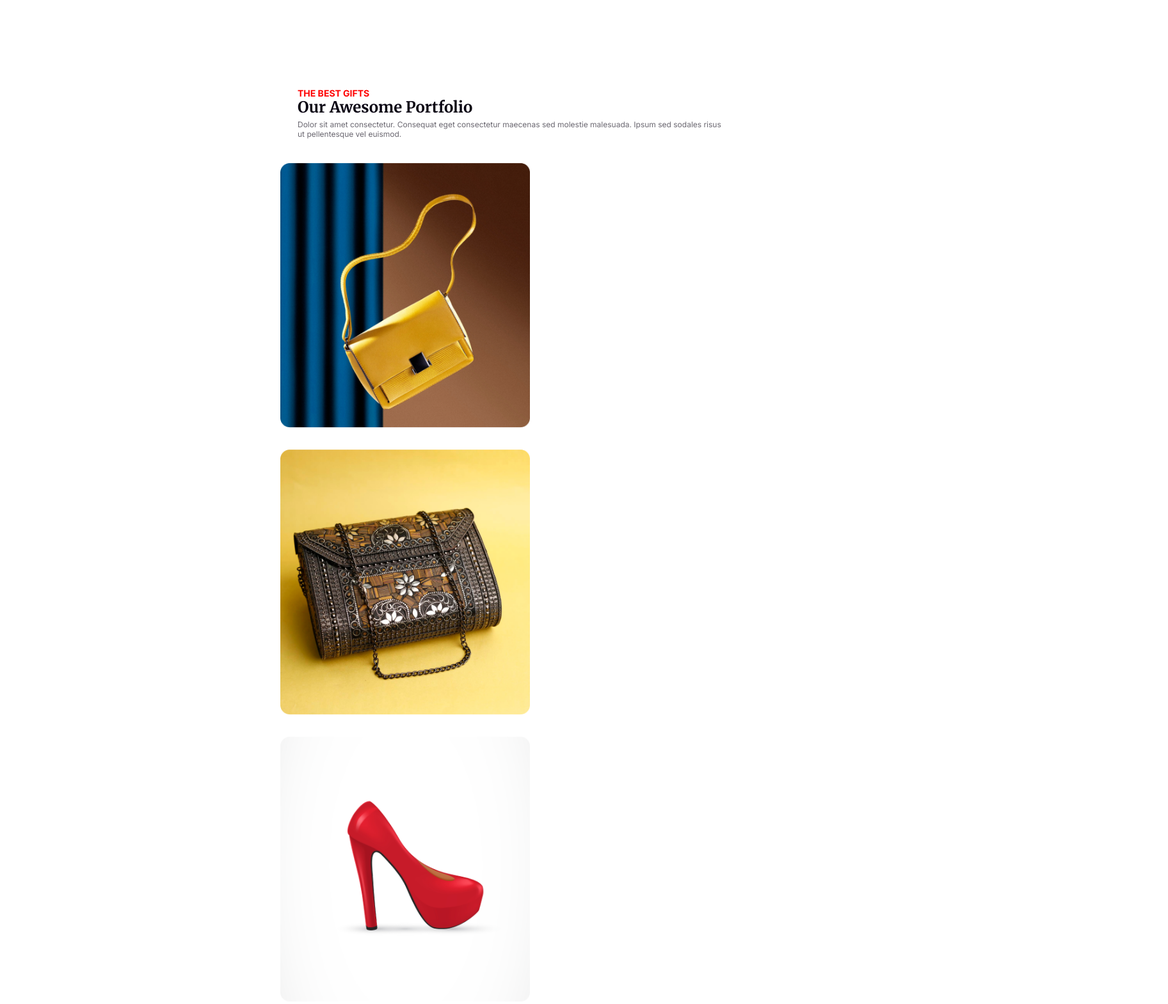
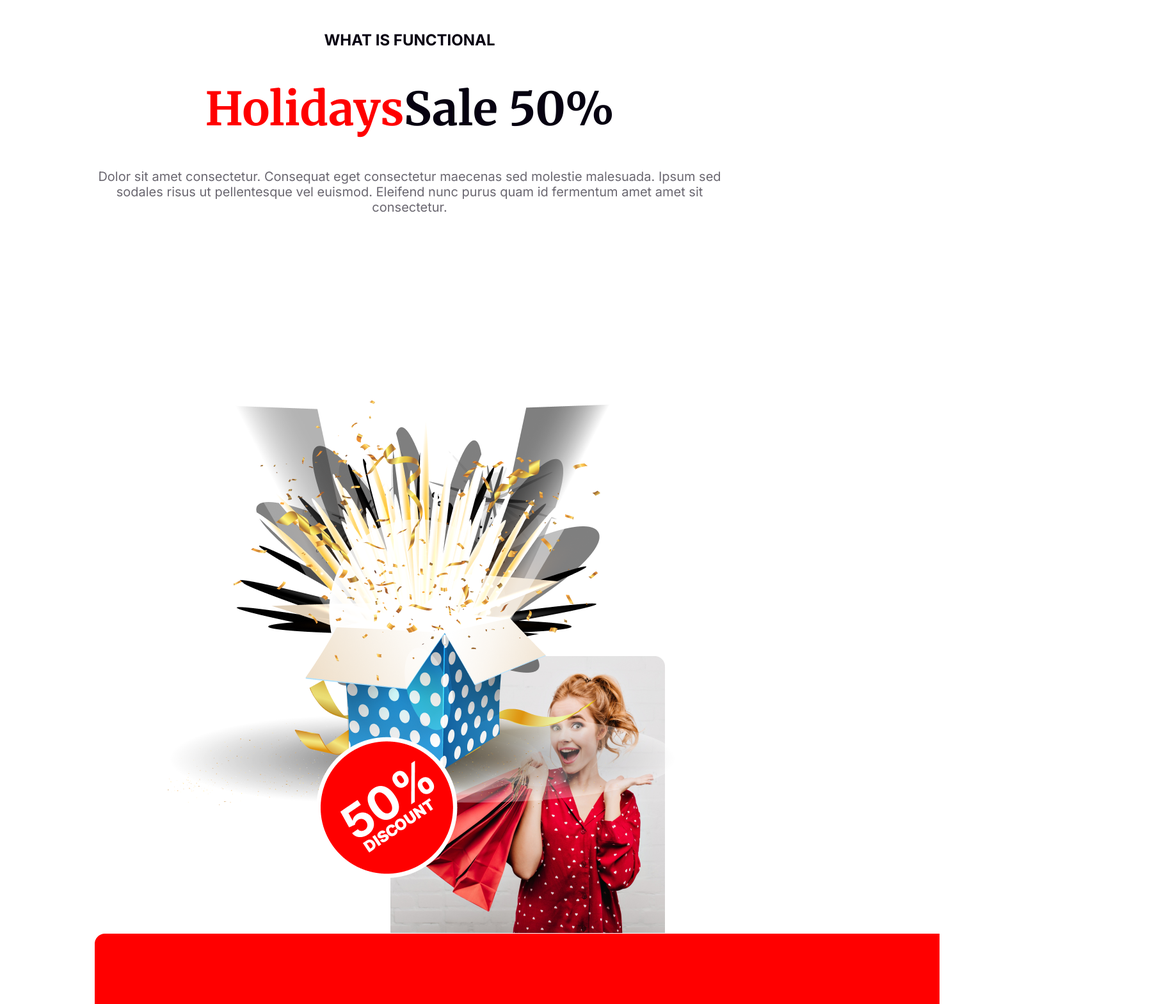
Before and after one commit to sujon-ahmed-WD/new-year, a plain HTML site: page new-year/index.html in a window 1280 px wide. Shown: the part 3620-5190 px from the top of the page at 64% size, 1825 px wide, since content can reach past the window. Drawn offline with Linux system fonts and the light colour scheme.

Commit message:
final commit

```diff
--- a/new-year/index.html
+++ b/new-year/index.html
@@ -1,18 +1,23 @@
 <!DOCTYPE html>
 <html lang="en">
+
 <head>
    <meta charset="UTF-8">
    <meta name="viewport" content="width=device-width, initial-scale=1.0">
 
    <link rel="preconnect" href="https://fonts.googleapis.com">
    <link rel="preconnect" href="https://fonts.gstatic.com" crossorigin>
-<link href="https://fonts.googleapis.com/css2?family=Merriweather:ital,wght@0,300;0,400;0,700;1,300&display=swap" rel="stylesheet">
+   <link href="https://fonts.googleapis.com/css2?family=Merriweather:ital,wght@0,300;0,400;0,700;1,300&display=swap"
+      rel="stylesheet">
    <link rel="preconnect" href="https://fonts.googleapis.com">
    <link rel="preconnect" href="https://fonts.gstatic.com" crossorigin>
-<link href="https://fonts.googleapis.com/css2?family=Inter:wght@100;200;300;400;700&family=Merriweather:ital,wght@0,300;0,400;0,700;1,300&display=swap" rel="stylesheet">
+   <link
+      href="https://fonts.googleapis.com/css2?family=Inter:wght@100;200;300;400;700&family=Merriweather:ital,wght@0,300;0,400;0,700;1,300&display=swap"
+      rel="stylesheet">
    <link rel="stylesheet" href="../style/of.css">
    <title>new try</title>
 </head>
+
 <body>
    <header>
       <nav>
@@ -28,34 +33,49 @@
       <div class="welcome">
          <div>
             <h1>Welcome to <br> midnight party</h1>
-         <p>Dolor sit amet consectetur. Consequat eget consectetur maecenas sed molestie <br> malesuada. Ipsum sed sodales risus ut pellentesque vel euismod. </p>
+            <p>Dolor sit amet consectetur. Consequat eget consectetur maecenas sed molestie <br> malesuada. Ipsum sed
+               sodales risus ut pellentesque vel euismod. </p>
             <button>Join Now</button>
          </div>
          <img src="../pic/4stp.png" alt="">
       </div>
       <div class="bor">
-         <h1 ><span class="rad">Place:</span> New Park Hotel</h1>
-         <h1 ><span class="rad">Date:</span> 31 December Night 2023</h1>
-         <h1 ><span class="rad">Time:</span> Evening 7.30 pm to 12.30 am</h1>
+         <h1><span class="rad">Place:</span> New Park Hotel</h1>
+         <h1><span class="rad">Date:</span> 31 December Night 2023</h1>
+         <h1><span class="rad">Time:</span> Evening 7.30 pm to 12.30 am</h1>
          <button>Join Now</button>
       </div>
       <div class="gol">
          <div class="fst">
             <h4>NEW BEST OFFER</h4>
             <h2>Coming Soon</h2>
-            <p>Dolor sit amet consectetur. Consequat eget <br>consectetur maecenas <br>sed molestie malesuada. Ipsum <br>sed sodales risus ut pellentesque vel euismod. </p>
+            <p>Dolor sit amet consectetur. Consequat eget <br>consectetur maecenas <br>sed molestie malesuada. Ipsum
+               <br>sed sodales risus ut pellentesque vel euismod. </p>
          </div>
          <div class="border">
-         <img  class="ss"src="../pic/5stp.png" alt="">
+            <img class="ss" src="../pic/5stp.png" alt="">
 
          </div>
-          </div>
+
          <div class="lst">
          <h1>2024</h1>
          <p>Dolor sit amet consectetur. Consequat eget consectetur maecenas sed.</p>
-            <img  src="../pic/6stp.png" alt="">
+         <img src="../pic/6stp.png" alt="">
       </div>
-
+   </div>
+   <div class="discount">
+      <div class="dis-text">
+         <h4>WHAT IS FUNCTIONAL</h4>
+         <h1 ><span class="holi">Holidays</span>Sale 50%</h1>
+         <p>Dolor sit amet consectetur. Consequat eget consectetur maecenas sed molestie malesuada. Ipsum sed sodales risus ut pellentesque vel euismod. Eleifend nunc purus quam id fermentum amet amet sit consectetur.</p>
+      </div>
+      <div class="dis-img">
+         <img class="dis-img1" src="./pic/gft.png" alt="">
+         <img class="dis-img2" src="./pic/gft1.png" alt="">
+         <img class="dis-img3" src="./pic/gft2.png" alt="">
+         <img class="dis-img4" src="./pic/gft3.png" alt="">
+      </div>
+   </div>
 
    </header>
    <main>
@@ -64,17 +84,17 @@
          <div class="text">
             <h3>THE BEST GIFTS</h3>
             <h1>Our Awesome Portfolio</h1>
-         <p>Dolor sit amet consectetur. Consequat eget consectetur maecenas sed molestie malesuada. Ipsum sed sodales risus ut pellentesque vel euismod. </p>
-
+            <p>Dolor sit amet consectetur. Consequat eget consectetur maecenas sed molestie malesuada. Ipsum sed sodales
+               risus ut pellentesque vel euismod. </p>
          </div>
          <div class="photo">
             <div class="im">
-         <img   class="p" src="../pic/p1.png" alt="">
-         <img   class="p" src="../pic/p2.png" alt="">
-         <img   class="p" src="../pic/p3.png" alt="">
-         <img   class="p" src="../pic/p4.png" alt="">
-         <img   class="p" src="../pic/p5.png" alt="">
-         <img   class="p" src="../pic/p6.png" alt="">
+               <img class="p" src="../pic/p1.png" alt="">
+               <img class="p" src="../pic/p2.png" alt="">
+               <img class="p" src="../pic/p3.png" alt="">
+               <img class="p" src="../pic/p4.png" alt="">
+               <img class="p" src="../pic/p5.png" alt="">
+               <img class="p" src="../pic/p6.png" alt="">
 
             </div>
          </div>
@@ -84,7 +104,7 @@
             </div>
             <div class="tex">
                <h1>Subscribe Newsletter</h1>
-            <p>Dolor sit amet consectetur. Consequat eget consectetur maecenas sed molestie malesuada.  <br>
+               <p>Dolor sit amet consectetur. Consequat eget consectetur maecenas sed molestie malesuada. <br>
                   Ipsum sed sodales risus ut pellentesque vel euismod. </p>
             </div>
             <div class="pbutton">
@@ -106,13 +126,15 @@
                <h4><img src="pic/call.png" alt=""> +00 123 584 124</h4>
                <h4><img src="pic/Website.png" alt=""> www.website.com</h4>
             </div>
-         </div> <hr class="hr">
+         </div>
+         <hr class="hr">
          <div class="section6-part2">
             <img class="section6-part2-imgs" src="pic/Facebook.png" alt="">
             <img class="section6-part2-imgs" src="pic/Instagram.png" alt="">
             <img class="section6-part2-imgs" src="pic/Twitter.png" alt="">
             <img class="section6-part2-imgs" src="pic/Linkedin.png" alt="">
-         </div> <hr class="hr">
+         </div>
+         <hr class="hr">
          <div class="section6-part3">
             <h4 class="section6-part3-item1">2017, All Rights Reserved.</h4>
             <h4 class="section6-part3-item2">Unsubscribe</h4>
@@ -122,6 +144,6 @@
    </footer>
 
 
+</body>
 
- </body>
 </html>
--- a/new-year/style/of.css
+++ b/new-year/style/of.css
@@ -126,6 +126,7 @@ font-size: 20px;
   display: flex;
   justify-content: center;
   align-items: center;
+  gap:20px;
 }
 .fst{
   text-align:left;
@@ -134,17 +135,17 @@ font-size: 20px;
   color: #FF0000;
   font-size: 19px;
   width: 225px;
-  margin-left: 40px;
+  /* margin-left: 40px; */
 }
 .fst h2{
   color: #110202;
   font-family: Merriweather;
   font-size: 44px;
-  margin-left: 40px;
+  /* margin-left: 40px; */
 }
 .fst p{
   color: rgba(7, 2, 17, 0.60);
-  margin-left: 40px;
+  /* margin-left: 40px; */
 }
 
 .imgg,.ss{
@@ -160,9 +161,9 @@ font-size: 20px;
   color: #FF0000;
   font-family: Merriweather;
   font-size: 32px;
-  margin-left: 1177px;
-  margin-top: -525px;
-  width: 500px;
+  /* margin-left: 1177px; */
+  /* margin-top: -525px; */
+  /* width: 500px; */
 }
 .lst p{
   color: rgba(7, 2, 17, 0.60);
@@ -329,3 +330,54 @@ font-size: 20px;
   font-weight: 500;
   padding-top: 50px;
 }
+.discount,.dis-text{
+  text-align: center;
+}
+.dis-text h4{
+color: #070211;
+font-family: Inter;
+font-size: 24px;
+}
+.holi{
+color: #F00;
+text-align: center;
+font-family: Merriweather;
+font-size: 72px;
+}
+.dis-text h1{
+color: #070211;
+font-family: Merriweather;
+font-size: 72px;
+}
+.dis-text p{
+color: rgba(7, 2, 17, 0.60);
+text-align: center;
+font-family: Inter;
+font-size: 20px;
+margin-top:20px;
+}
+.dis-img{
+  margin: 0;
+  padding: 0;
+}
+.dis-img1{
+  position: relative;
+    z-index: 1;
+    top: 270px;
+    left: 20px;
+}
+.dis-img2{
+  position: relative;
+  z-index: 2;
+  left: 210px;
+  bottom: 40px;
+}
+.dis-img3{
+  padding-left: 58px;
+  position: relative;
+  top: 3px;
+}
+.dis-im4{
+  width: 100%;
+  position: relative;
+}
```
Also changed, not shown: new-year/pic/gft.png (renamed from new-year/pic/Group 75.png), new-year/pic/gft1.png (renamed from new-year/pic/Group 44.png), new-year/pic/gft2.png (renamed from new-year/pic/Rectangle 1.png), new-year/pic/gft3.png (renamed from new-year/pic/Rectangle 2.png). Lines whose indentation alone changed are shown as unchanged.
